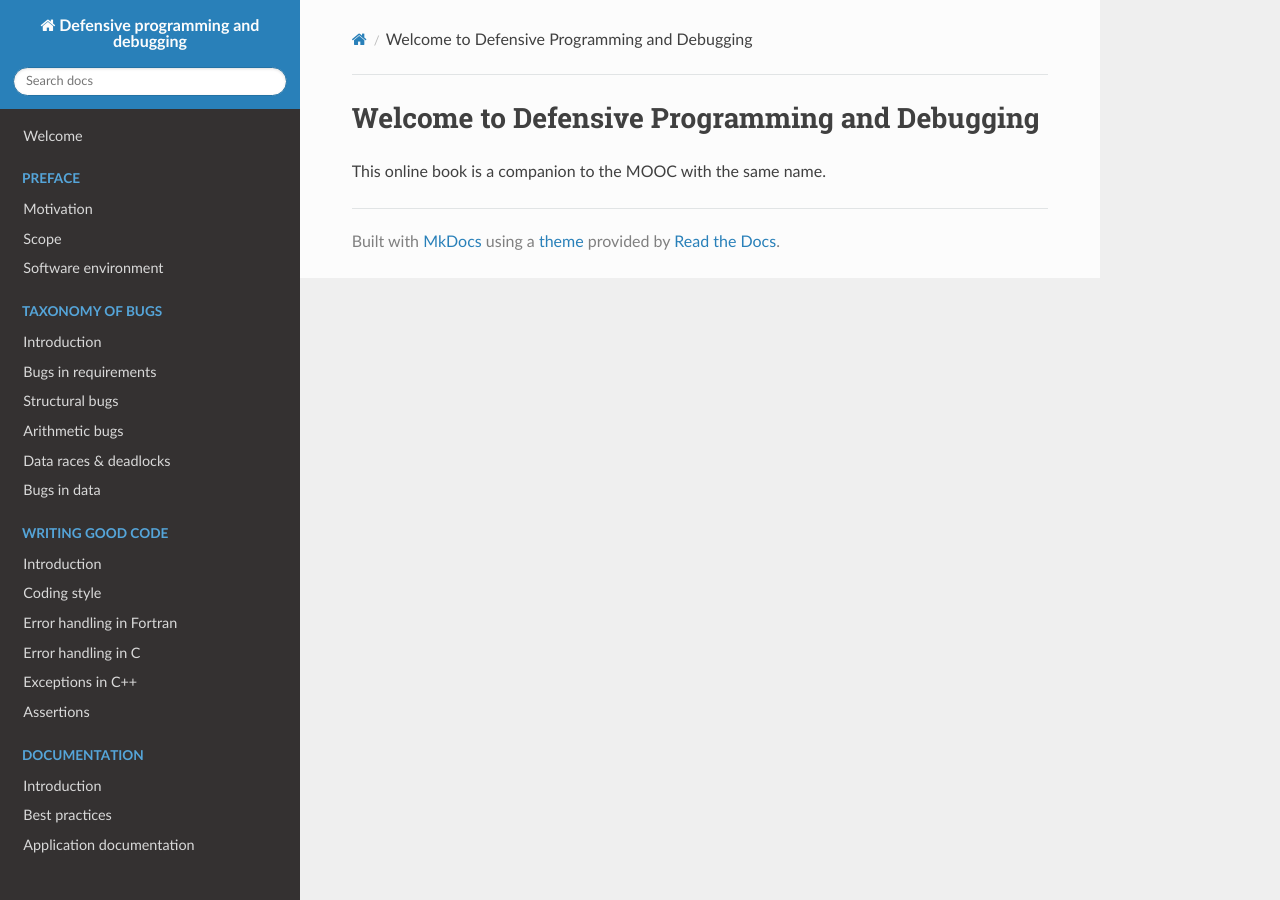
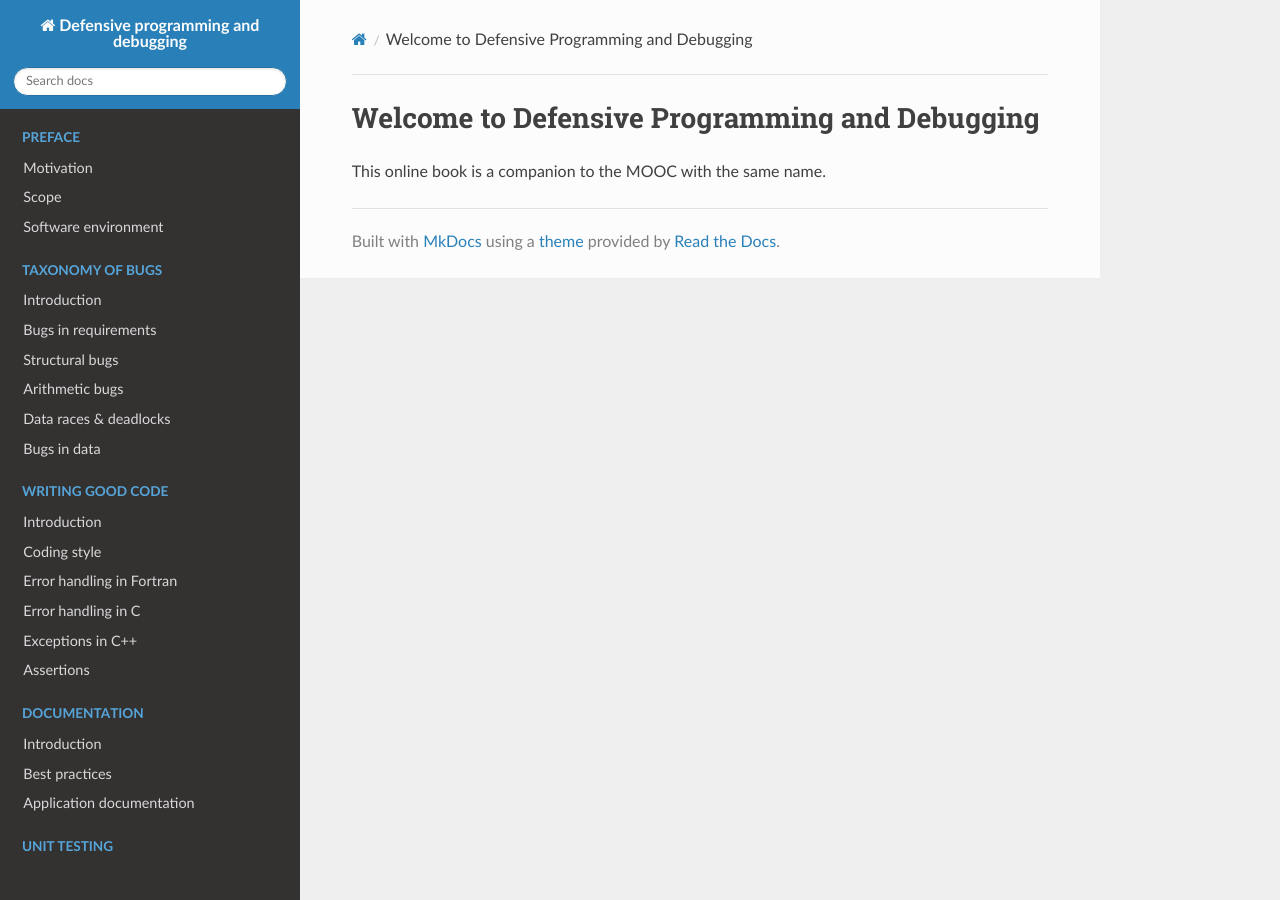
Before and after one commit to gjbex/Defensive_programming_and_debugging, an MkDocs documentation site: the page built from docs/index.md, in a window 1280 px wide. Built offline with MkDocs 1.6.1, drawn with Linux system fonts in a browser that asks for light colours; nearby versions of some CDN libraries.

Commit message:
Remove reference to welcome which was moved to index

```diff
--- a/mkdocs.yml
+++ b/mkdocs.yml
@@ -2,7 +2,6 @@
 site_description: Online book on defensive programming and debugging
 site_author: Geert Jan Bex
 nav:
-    - 'Welcome': welcome.md
     - 'Preface':
         # - Introduction: Intro/intro_dpd.md
         - 'Motivation': Intro/economics_of_bugs.md
```
